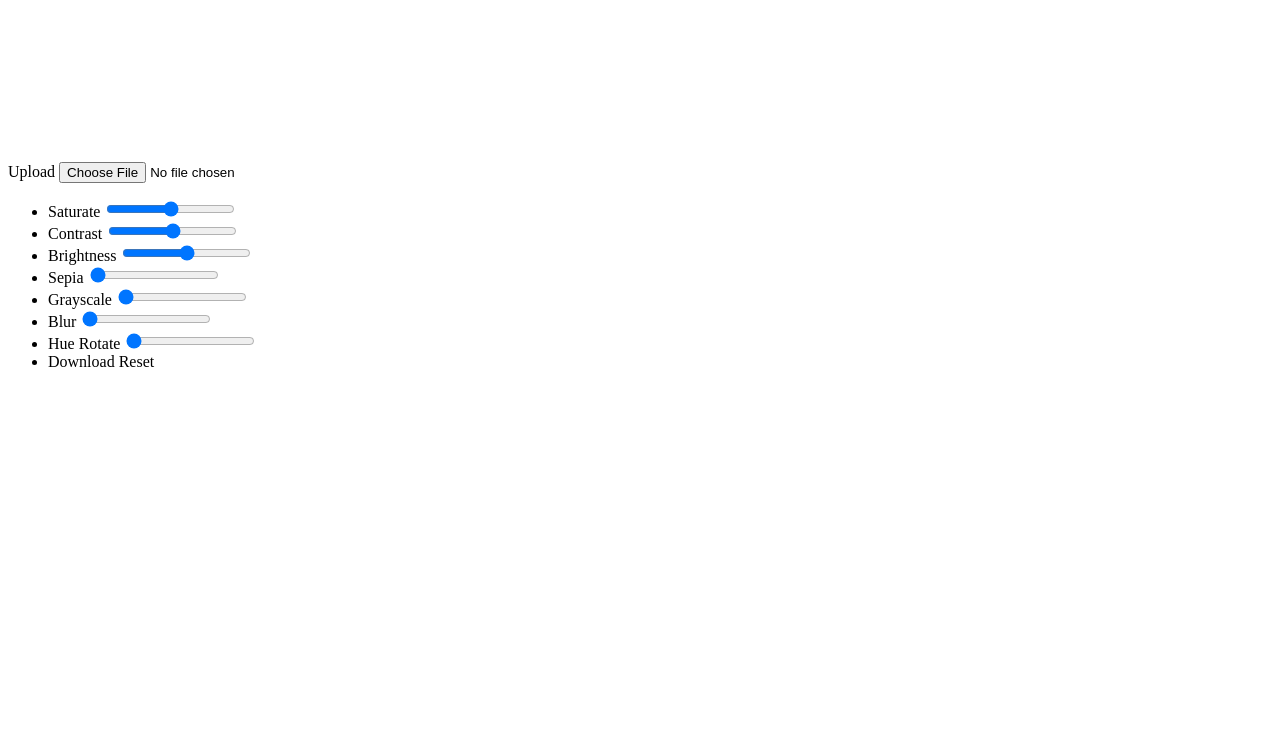
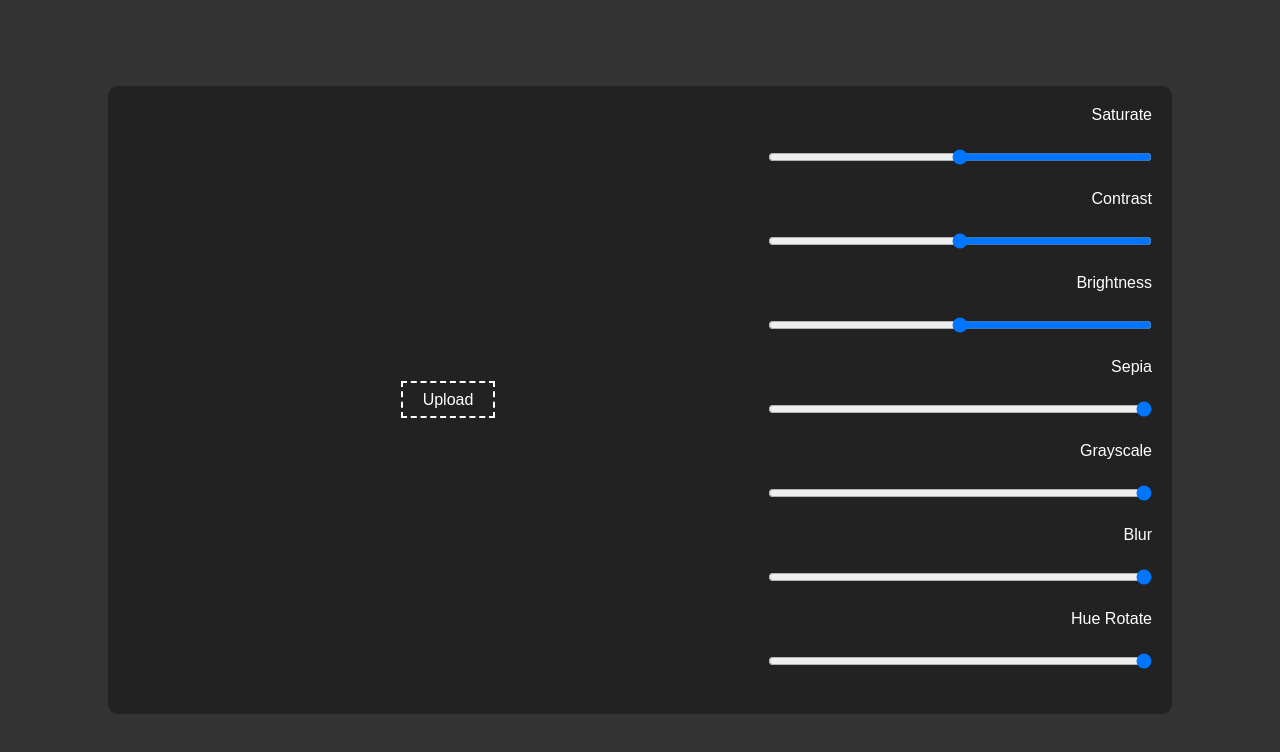
Before and after one commit to moaraby-projects/filters-Image, a plain HTML site: page index.html in a window 1280 px wide. Drawn offline with Linux system fonts and the light colour scheme; the site is published under a folder, as on GitHub Pages, so addresses that start at the root find nothing.

Commit message:
Add files via upload

```diff
--- a/index.html
+++ b/index.html
@@ -8,7 +8,7 @@
     <meta name="description" content="Special">
     <title>Special</title>
     <!-- file master css  -->
-    <link rel="stylesheet" href="/css/master.css">
+    <link rel="stylesheet" href="css/master.css">
 </head>
 
 <body>
@@ -61,6 +61,6 @@
         </div>
     </div>
 </body>
-<script src="/js/main.js"></script>
+<script src="js/main.js"></script>
 
 </html>
```
